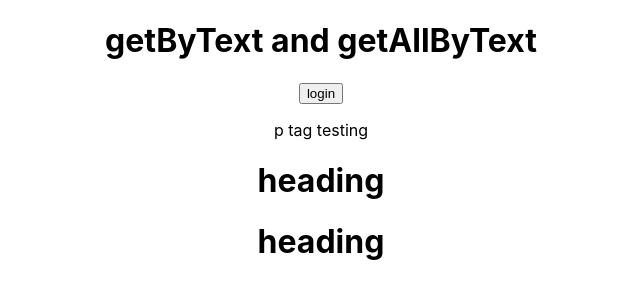
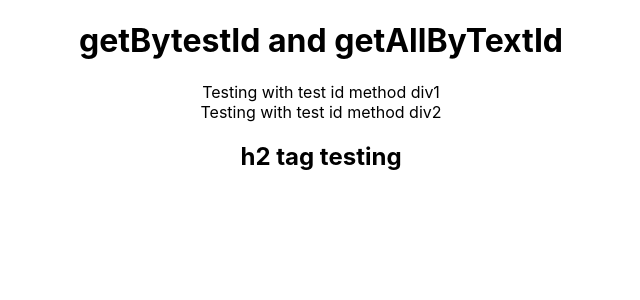
Before and after one commit to ritikkamboj/React-Testing, a React (Create React App) app: page / in a window 1280 px wide. Shown: the top 300 px of the page, without its empty margins (319-959 px from the left). Built offline with nearby package versions, Linux system fonts and the light colour scheme.

Commit message:
getbyTextID and getAllByTextId

```diff
--- a/src/App.js
+++ b/src/App.js
@@ -12,11 +12,15 @@ function App() {
 
   return (
     <div className="App">
-      <h1>getByText and getAllByText</h1>
-      <button>login</button>
-      <p>p tag testing</p>
-      <h1>heading</h1>
-      <h1>heading</h1>
+      <h1>getBytestId and getAllByTextId </h1>
+      <div data-testid="div-test-id">
+        Testing with test id method div1
+      </div>
+      <div data-testid="div-test-id">
+        Testing with test id method div2
+      </div>
+      <h2 data-testid="h2-test-id">h2 tag testing </h2>
+
     </div>
   );
 }
```
Also changed, not shown: 1 other file (tests, documents, lock files or other folders).
